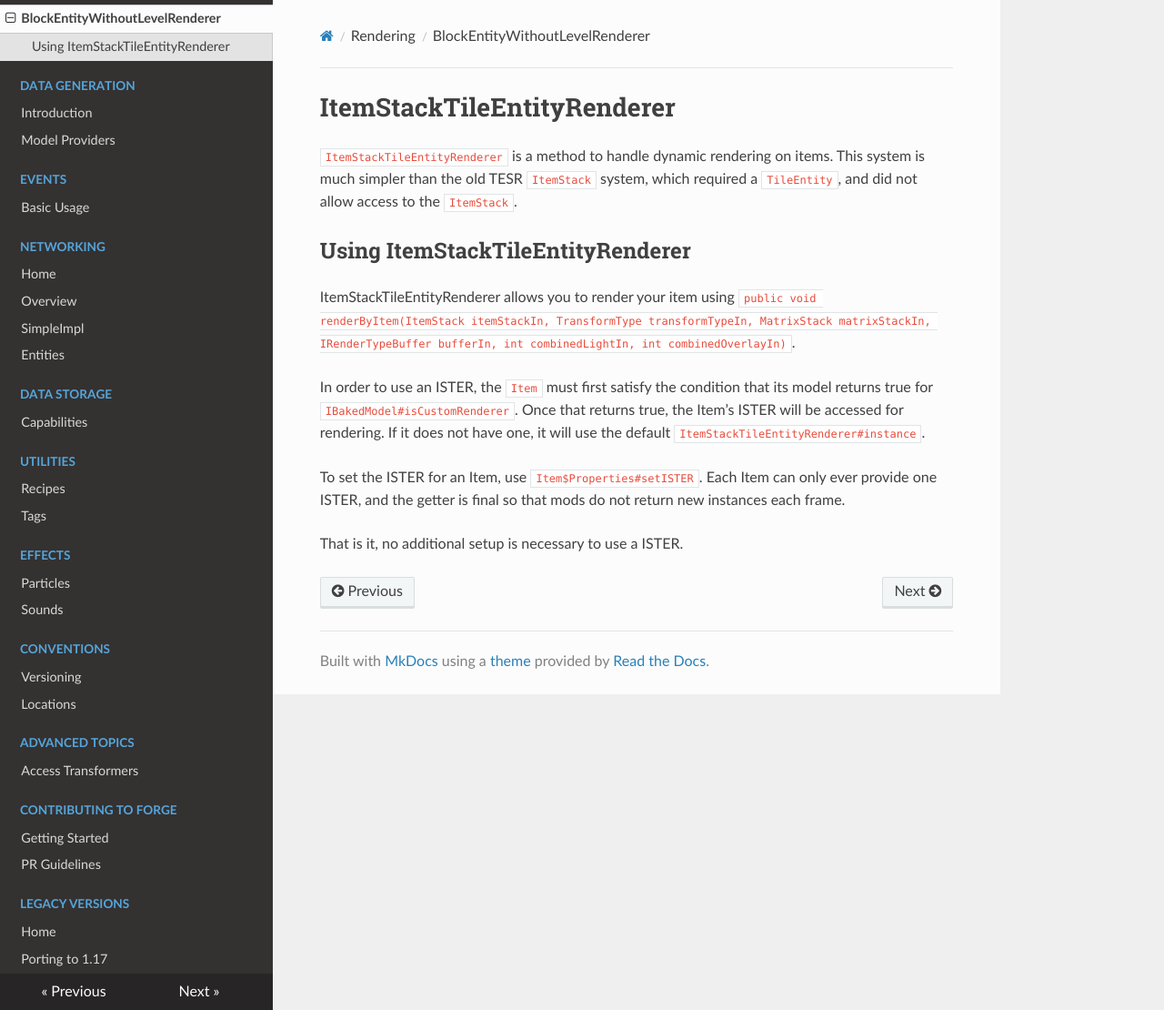
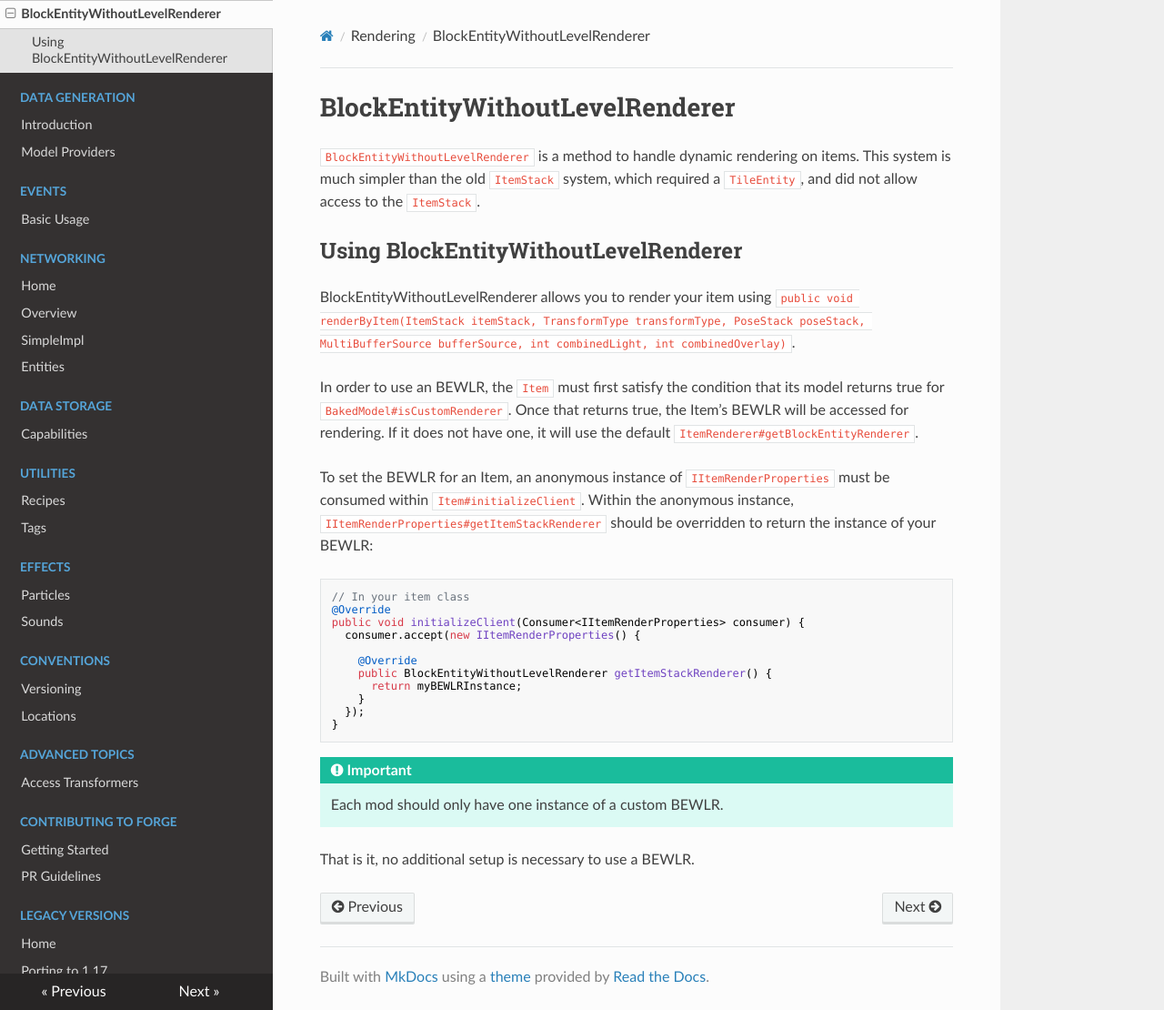
Before and after one commit to MinecraftForge/Documentation, an MkDocs documentation site: the page built from docs/rendering/bewlr.md, in a window 1280 px wide and 1110 px high. Shown: the whole window at 91% size. Built offline with MkDocs 1.6.1, drawn with Linux system fonts in a browser that asks for light colours; nearby versions of some CDN libraries.

Commit message:
Update `rendering`

````diff
--- a/docs/rendering/bewlr.md
+++ b/docs/rendering/bewlr.md
@@ -1,15 +1,33 @@
-ItemStackTileEntityRenderer
+BlockEntityWithoutLevelRenderer
 =======================
-`ItemStackTileEntityRenderer` is a method to handle dynamic rendering on items. This system is much simpler than the old TESR `ItemStack` system, which required a `TileEntity`, and did not allow access to the `ItemStack`.
+`BlockEntityWithoutLevelRenderer` is a method to handle dynamic rendering on items. This system is much simpler than the old `ItemStack` system, which required a `TileEntity`, and did not allow access to the `ItemStack`.
 
-Using ItemStackTileEntityRenderer
+Using BlockEntityWithoutLevelRenderer
 --------------------------
 
-ItemStackTileEntityRenderer allows you to render your item using `public void renderByItem(ItemStack itemStackIn, TransformType transformTypeIn, MatrixStack matrixStackIn, IRenderTypeBuffer bufferIn, int combinedLightIn, int combinedOverlayIn)`.
+BlockEntityWithoutLevelRenderer allows you to render your item using `public void renderByItem(ItemStack itemStack, TransformType transformType, PoseStack poseStack, MultiBufferSource bufferSource, int combinedLight, int combinedOverlay)`.
 
-In order to use an ISTER, the `Item` must first satisfy the condition that its model returns true for `IBakedModel#isCustomRenderer`.
-Once that returns true, the Item's ISTER will be accessed for rendering. If it does not have one, it will use the default `ItemStackTileEntityRenderer#instance`.
+In order to use an BEWLR, the `Item` must first satisfy the condition that its model returns true for `BakedModel#isCustomRenderer`.
+Once that returns true, the Item's BEWLR will be accessed for rendering. If it does not have one, it will use the default `ItemRenderer#getBlockEntityRenderer`.
 
-To set the ISTER for an Item, use `Item$Properties#setISTER`. Each Item can only ever provide one ISTER, and the getter is final so that mods do not return new instances each frame.
+To set the BEWLR for an Item, an anonymous instance of `IItemRenderProperties` must be consumed within `Item#initializeClient`. Within the anonymous instance, `IItemRenderProperties#getItemStackRenderer` should be overridden to return the instance of your BEWLR:
 
-That is it, no additional setup is necessary to use a ISTER.
+```java
+// In your item class
+@Override
+public void initializeClient(Consumer<IItemRenderProperties> consumer) {
+  consumer.accept(new IItemRenderProperties() {
+
+    @Override
+    public BlockEntityWithoutLevelRenderer getItemStackRenderer() {
+      return myBEWLRInstance;
+    }
+  });
+}
+```
+
+!!! important
+
+    Each mod should only have one instance of a custom BEWLR.
+
+That is it, no additional setup is necessary to use a BEWLR.
````
